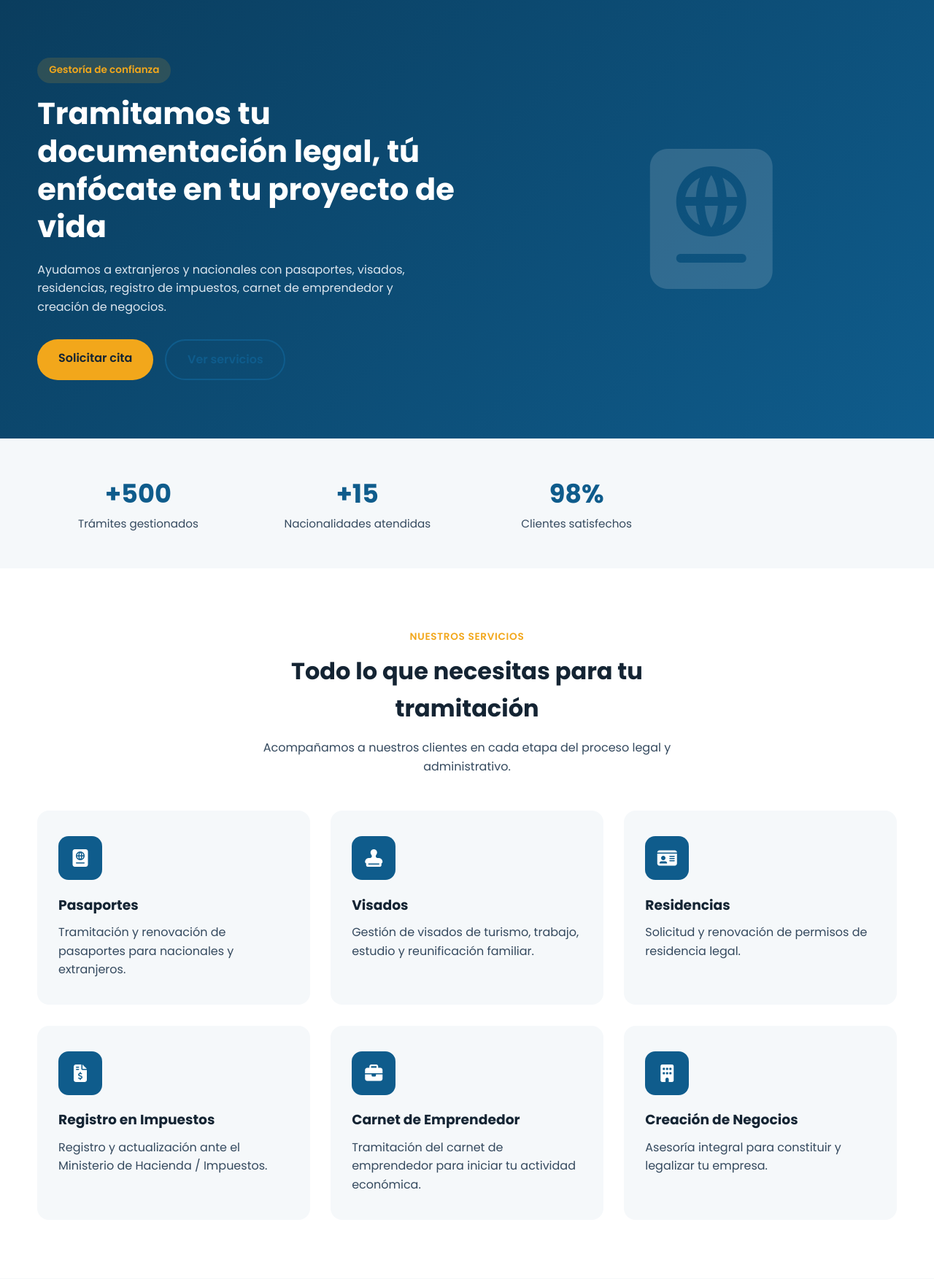
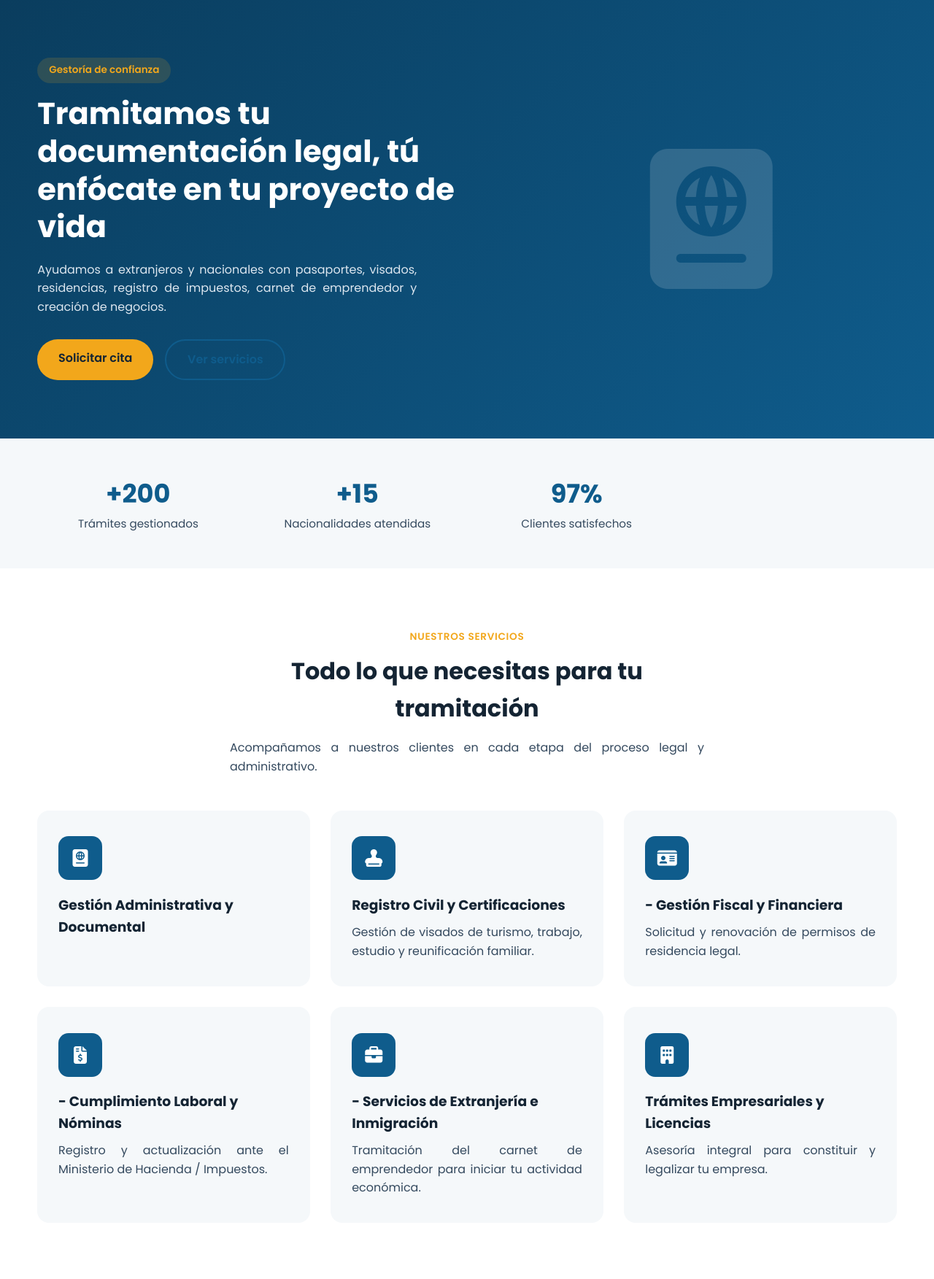
Before and after one commit to CosmeRivas/mafe, a Django app: page / in a window 1280 px wide. Shown: the part 81-1834 px from the top of the page at 73% size. Run offline with Django 5.2, Linux system fonts and the light colour scheme.

Commit message:
update 03/09 2

```diff
--- a/mafeproject/mafeapp/static/mafeapp/css/style.css
+++ b/mafeproject/mafeapp/static/mafeapp/css/style.css
@@ -19,6 +19,10 @@ body {
     color: var(--color-text);
     line-height: 1.6;
     background: #fff;
+}
+
+p {
+    text-align: justify;
 }
 
 a {
@@ -160,6 +164,7 @@ ul {
     color: #dce6ef;
     margin-bottom: 2rem;
     max-width: 520px;
+    text-align: justify;
 }
 
 .hero-actions {
@@ -222,6 +227,11 @@ ul {
 
 .about-page-text p + p {
     margin-top: 1.2rem;
+    text-align: justify;
+}
+
+.about-page-text p {
+    text-align: justify;
 }
 
 .services-page {
@@ -232,6 +242,10 @@ ul {
     max-width: 720px;
     margin: 0 auto 3.5rem;
     text-align: center;
+}
+
+.services-page-intro p {
+    text-align: justify;
 }
 
 .services-page-intro h2 {
@@ -295,6 +309,12 @@ ul {
 
 .service-detail-content > p {
     margin-bottom: 1.4rem;
+    text-align: justify;
+}
+
+.service-detail-list {
+    list-style: disc;
+    padding-left: 1.5rem;
 }
 
 .service-detail-list li {
@@ -326,6 +346,7 @@ ul {
 
 .contact-details > p {
     margin-bottom: 1.8rem;
+    text-align: justify;
 }
 
 .contact-list {
@@ -371,6 +392,7 @@ ul {
 
 .appointment-form > p {
     margin-bottom: 1.5rem;
+    text-align: justify;
 }
 
 .form-grid {
@@ -469,6 +491,10 @@ ul {
     margin: 0 auto 3rem;
 }
 
+.section-heading p {
+    text-align: justify;
+}
+
 .eyebrow {
     color: var(--color-accent);
     font-weight: 600;
@@ -499,6 +525,10 @@ ul {
     padding: 2.2rem 1.8rem;
     border-radius: 16px;
     transition: transform 0.25s ease, box-shadow 0.25s ease;
+}
+
+.service-card p {
+    text-align: justify;
 }
 
 .service-card:hover {
@@ -557,6 +587,10 @@ ul {
     margin: 0.6rem 0 1rem;
 }
 
+.about-text p {
+    text-align: justify;
+}
+
 .checklist li {
     display: flex;
     align-items: center;
@@ -583,6 +617,10 @@ ul {
     border: 1px solid #dce6ef;
     border-radius: 12px;
     padding: 1.8rem;
+}
+
+.reason-card p {
+    text-align: justify;
 }
 
 .reason-card i,
@@ -619,6 +657,10 @@ ul {
     margin: 0.8rem 0;
 }
 
+.purpose p {
+    text-align: justify;
+}
+
 /* CTA */
 .cta {
     background: var(--color-primary-dark);
@@ -635,6 +677,7 @@ ul {
 .cta p {
     color: #dce6ef;
     margin-bottom: 1.8rem;
+    text-align: justify;
 }
 
 /* Footer */
@@ -660,6 +703,7 @@ ul {
 .footer-col p {
     max-width: 320px;
     margin-top: 1rem;
+    text-align: justify;
 }
 
 .footer-col ul li {
--- a/mafeproject/mafeapp/templates/mafeapp/home.html
+++ b/mafeproject/mafeapp/templates/mafeapp/home.html
@@ -22,7 +22,7 @@
 <section class="stats">
     <div class="container stats-inner">
         <div class="stat">
-            <span class="stat-number">+500</span>
+            <span class="stat-number">+200</span>
             <span class="stat-label">Trámites gestionados</span>
         </div>
         <div class="stat">
@@ -30,7 +30,7 @@
             <span class="stat-label">Nacionalidades atendidas</span>
         </div>
         <div class="stat">
-            <span class="stat-number">98%</span>
+            <span class="stat-number">97%</span>
             <span class="stat-label">Clientes satisfechos</span>
         </div>
     </div>
@@ -65,7 +65,7 @@
         <div class="about-text">
             <span class="eyebrow">Nosotros</span>
             <h2>Tu aliado estratégico en Guinea Ecuatorial</h2>
-            <p>En Mafe Solutions brindamos soluciones integrales de consultoría administrativa, gestión documental, asesoramiento fiscal y cumplimiento migratorio para expatriados en Guinea Ecuatorial.</p>
+            <p class="text-center">En Mafe Solutions brindamos soluciones integrales de consultoría administrativa, gestión documental, asesoramiento fiscal y cumplimiento migratorio para expatriados en Guinea Ecuatorial.</p>
             <p>Nacemos con el propósito de ser el aliado estratégico de profesionales, emprendedores y empresas, optimizando sus procesos internos y garantizando que sus operaciones cumplan con el marco legal y regulatorio vigente.</p>
             <p>Nos encargamos de la complejidad operativa y burocrática para que tú puedas concentrarte al 100% en hacer crecer tu negocio con total tranquilidad y respaldo profesional.</p>
         </div>
--- a/mafeproject/mafeapp/templates/mafeapp/servicios.html
+++ b/mafeproject/mafeapp/templates/mafeapp/servicios.html
@@ -64,6 +64,7 @@
                 <ul class="service-detail-list">
                     <li><strong>Cumplimiento fiscal:</strong> Preparación, revisión y presentación de declaraciones de impuestos y cotizaciones en los plazos legales, incluyendo IVA, IRPF y FPT.</li>
                     <li><strong>Liquidación tributaria:</strong> Cálculo preciso de retenciones, impuestos corporativos y tasas correspondientes.</li>
+                    <li><strong> Y otros</strong></li>
                 </ul>
                 </div>
             </details>
--- a/mafeproject/mafeapp/views.py
+++ b/mafeproject/mafeapp/views.py
@@ -8,32 +8,32 @@ def home(request):
     servicios = [
         {
             'icono': 'fa-passport',
-            'titulo': 'Pasaportes',
-            'descripcion': 'Tramitación y renovación de pasaportes para nacionales y extranjeros.',
+            'titulo': 'Gestión Administrativa y Documental',
+            'descripcion': '',
         },
         {
             'icono': 'fa-stamp',
-            'titulo': 'Visados',
+            'titulo': 'Registro Civil y Certificaciones',
             'descripcion': 'Gestión de visados de turismo, trabajo, estudio y reunificación familiar.',
         },
         {
             'icono': 'fa-id-card',
-            'titulo': 'Residencias',
+            'titulo': '- Gestión Fiscal y Financiera',
             'descripcion': 'Solicitud y renovación de permisos de residencia legal.',
         },
         {
             'icono': 'fa-file-invoice-dollar',
-            'titulo': 'Registro en Impuestos',
+            'titulo': '- Cumplimiento Laboral y Nóminas',
             'descripcion': 'Registro y actualización ante el Ministerio de Hacienda / Impuestos.',
         },
         {
             'icono': 'fa-briefcase',
-            'titulo': 'Carnet de Emprendedor',
+            'titulo': '- Servicios de Extranjería e Inmigración',
             'descripcion': 'Tramitación del carnet de emprendedor para iniciar tu actividad económica.',
         },
         {
             'icono': 'fa-building',
-            'titulo': 'Creación de Negocios',
+            'titulo': 'Trámites Empresariales y Licencias',
             'descripcion': 'Asesoría integral para constituir y legalizar tu empresa.',
         },
     ]
```
Also changed, not shown: 1 other file.
